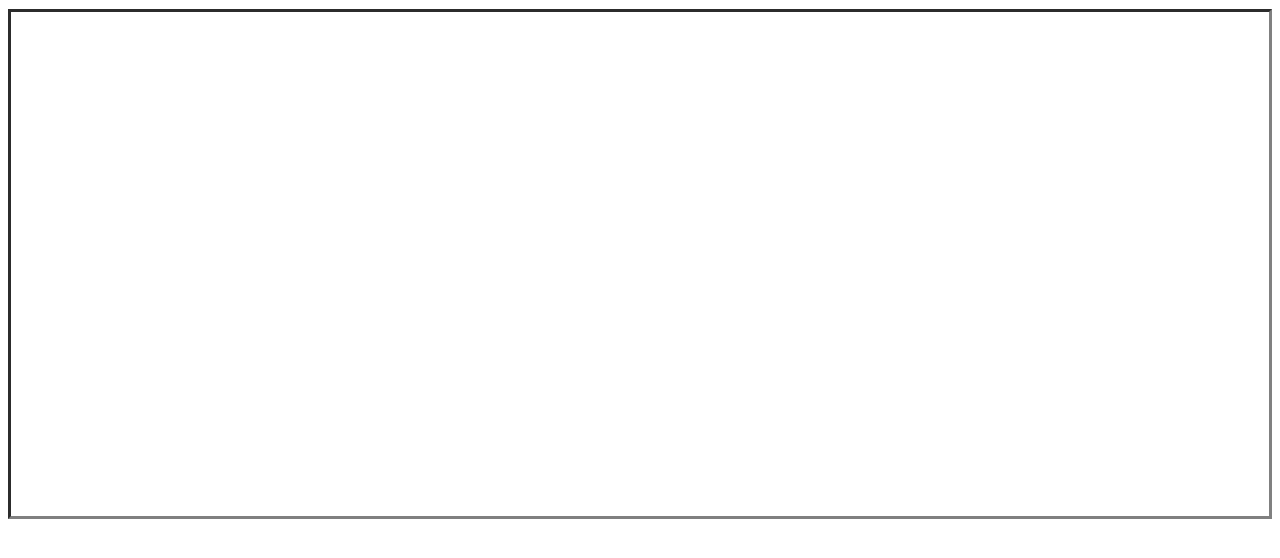
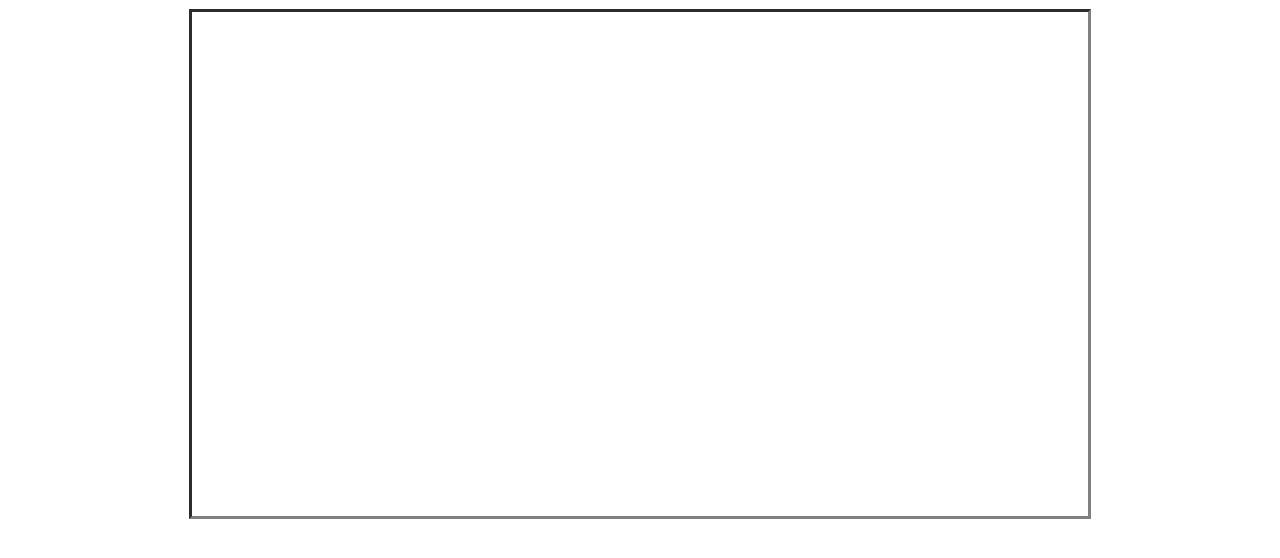
Before and after one commit to Dizarax/Air_RAID, a plain HTML site: page main.html in a window 1280 px wide. Shown: the part 74-632 px from the top of the page. Drawn offline with Linux system fonts and the light colour scheme.

Commit message:
added more to skelton

```diff
--- a/main.css
+++ b/main.css
@@ -6,8 +6,14 @@ h1{
     margin: 0;
 }
 
+div.centem{
+    text-align: center;
+}
+
 div.boxx{
     border: 3px inset gray;
+    width: 70vw;
+    margin: auto;
 }
 
 canvas#maine{
--- a/main.html
+++ b/main.html
@@ -6,8 +6,10 @@
     </head>
     <body>
         <h1>AirRAID</h1>
-        <div class="boxx">
-            <canvas width="1280" height="720" id="maine"></canvas>
+        <div class="centem">
+            <div class="boxx">
+                <canvas width="1280" height="720" id="maine"></canvas>
+            </div>
         </div>
     </body>
 </html>
```
